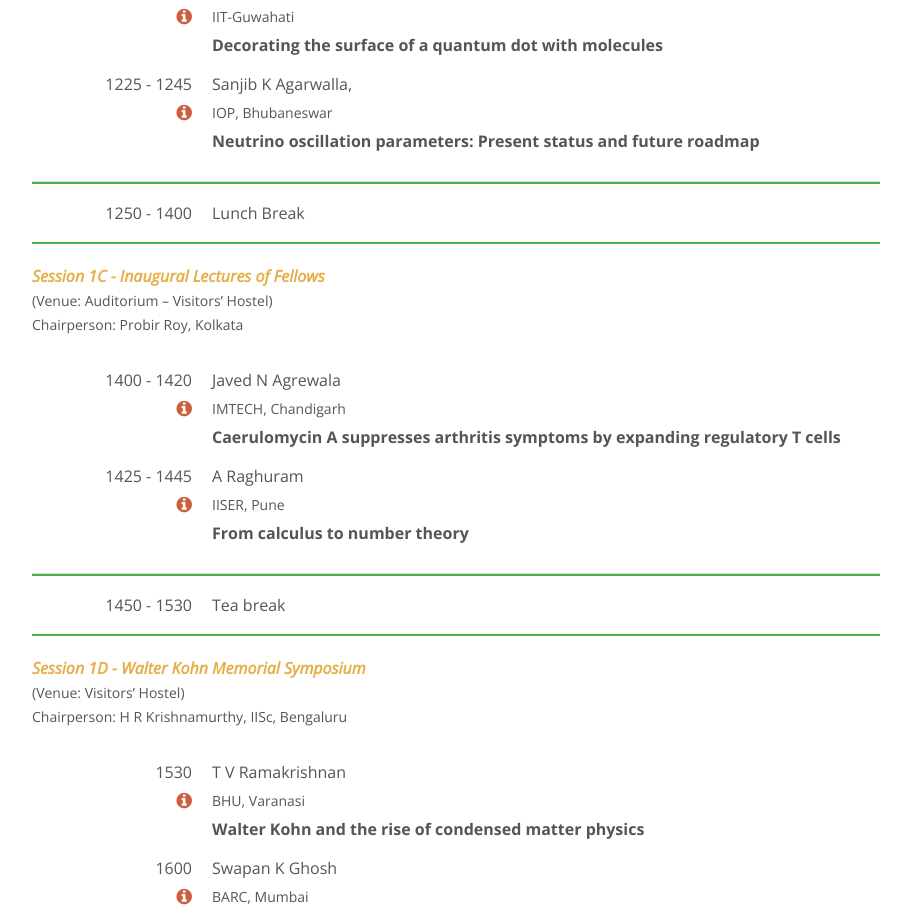
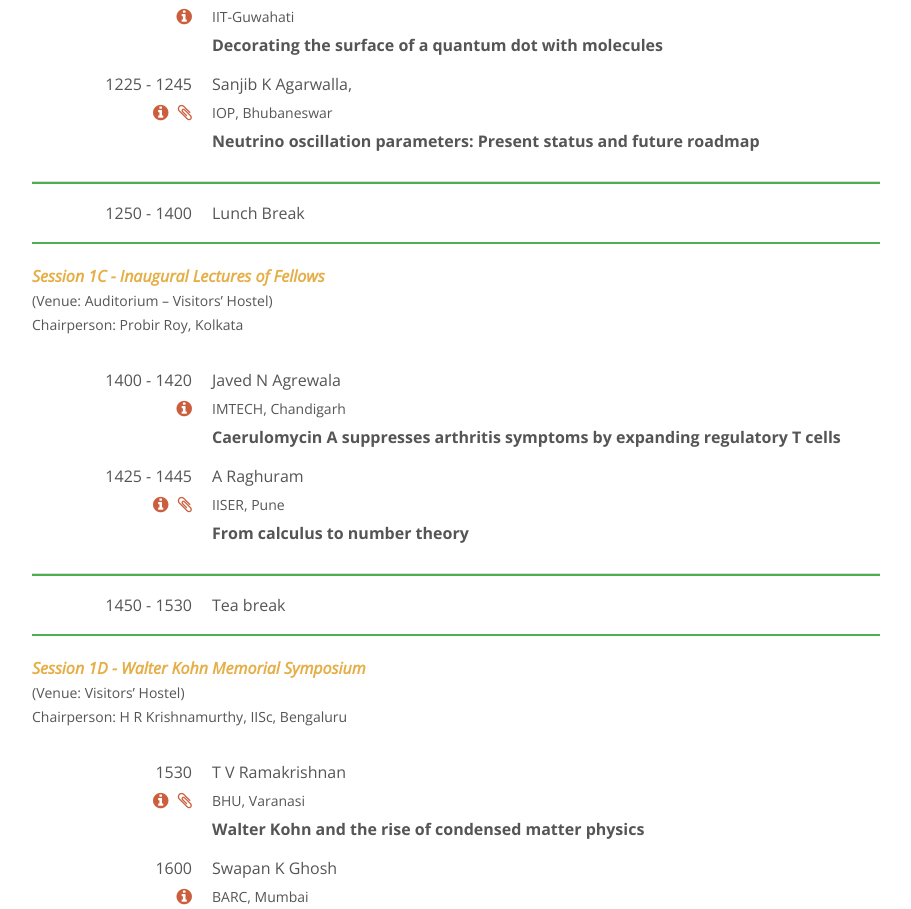
Before and after one commit to SrirangaDigital/ias-conf, a PHP site: the page made by application/views/flat/3-Schedule/index.php in a window 1280 px wide. Shown: the part 1050-1959 px from the top of the page, without its empty margins (38-949 px from the left). Run offline with PHP 8.4, Linux system fonts and the light colour scheme; the template is opened without the code that fills it, so the values that code supplies are empty; some libraries are stand-ins or nearby versions.

Commit message:
linked presentations

```diff
--- a/application/views/flat/3-Schedule/index.php
+++ b/application/views/flat/3-Schedule/index.php
@@ -79,7 +79,8 @@ $(document).ready(function() {
                             <dt>
                                 1000 - 1045<br />
                                 <div class="more-info"><a target="_blank" title="More Information" href="<?=BASE_URL?>Speakers/Ram_Ramaswamy">
-                                <i class="fa fa-info-circle"></i></a></div>
+                                <i class="fa fa-info-circle"></i></a>
+                                </div>
                             </dt>
                             <dd>
                                 <span class="speaker">Ram Ramaswamy</span><br />
@@ -125,7 +126,10 @@ $(document).ready(function() {
                             <dt>
                                 1225 - 1245<br />
                                 <div class="more-info"><a target="_blank" title="More Information" href="<?=BASE_URL?>Speakers/Sanjib_Agarwalla">
-                                <i class="fa fa-info-circle"></i></a></div>
+                                <i class="fa fa-info-circle"></i></a>&nbsp;
+                                <a target="_blank" title="Click here to see the presentation" href="<?=PUBLIC_URL?>pdf/82ndAM_Lectures/SBAgarwalla.pdf">
+                                <i class="fa fa-paperclip"></i></a>
+                                </div>
                             </dt>
                             <dd>
                                 <span class="speaker">Sanjib K Agarwalla,</span><br />
@@ -161,7 +165,10 @@ $(document).ready(function() {
                         <dl class="dl-horizontal">
                             <dt>
                                 1425 - 1445<br />
-                                <div class="more-info"><a target="_blank" title="More Information" href="<?=BASE_URL?>Speakers/Raghuram_A"><i class="fa fa-info-circle"></i></a></div>
+                                <div class="more-info"><a target="_blank" title="More Information" href="<?=BASE_URL?>Speakers/Raghuram_A"><i class="fa fa-info-circle"></i></a>&nbsp;
+                                <a target="_blank" title="Click here to see the presentation" href="<?=PUBLIC_URL?>pdf/82ndAM_Lectures/ARaghuram.pdf">
+                                <i class="fa fa-paperclip"></i></a>
+                                </div>
                             </dt>
                             <dd>
                                 <span class="speaker">A Raghuram</span><br />
@@ -185,7 +192,10 @@ $(document).ready(function() {
                         <dl class="dl-horizontal">
                             <dt>
                                 1530<br />
-                                <div class="more-info"><a target="_blank" title="More Information" href="<?=BASE_URL?>Speakers/T_V_Ramakrishnan"><i class="fa fa-info-circle"></i></a></div>
+                                <div class="more-info"><a target="_blank" title="More Information" href="<?=BASE_URL?>Speakers/T_V_Ramakrishnan"><i class="fa fa-info-circle"></i></a>&nbsp;
+                                <a target="_blank" title="Click here to see the presentation" href="<?=PUBLIC_URL?>pdf/82ndAM_Lectures/TVRamakrishnan.pdf">
+                                <i class="fa fa-paperclip"></i></a>
+                                </div>
                             </dt>
                             <dd>
                                 <span class="speaker">T V Ramakrishnan</span><br />
@@ -277,7 +287,10 @@ $(document).ready(function() {
                         <dl class="dl-horizontal">
                             <dt>
                                 0940 - 1000<br />
-                                <div class="more-info"><a target="_blank" title="More Information" href="<?=BASE_URL?>Speakers/Pradyut_Ghosh"><i class="fa fa-info-circle"></i></a></div>
+                                <div class="more-info"><a target="_blank" title="More Information" href="<?=BASE_URL?>Speakers/Pradyut_Ghosh"><i class="fa fa-info-circle"></i></a>&nbsp;
+                                <a target="_blank" title="Click here to see the presentation" href="<?=PUBLIC_URL?>pdf/82ndAM_Lectures/PGhosh.pdf">
+                                <i class="fa fa-paperclip"></i></a>
+                                </div>
                             </dt>
                             <dd>
                                 <span class="speaker">Pradyut Ghosh</span><br />
@@ -288,7 +301,10 @@ $(document).ready(function() {
                         <dl class="dl-horizontal">
                             <dt>
                                 1005 - 1025<br />
-                                <div class="more-info"><a target="_blank" title="More Information" href="<?=BASE_URL?>Speakers/Ankur_Kulkarni"><i class="fa fa-info-circle"></i></a></div>
+                                <div class="more-info"><a target="_blank" title="More Information" href="<?=BASE_URL?>Speakers/Ankur_Kulkarni"><i class="fa fa-info-circle"></i></a>&nbsp;
+                                <a target="_blank" title="Click here to see the presentation" href="<?=PUBLIC_URL?>pdf/82ndAM_Lectures/AAKulkarni.pdf">
+                                <i class="fa fa-paperclip"></i></a>
+                                </div>
                             </dt>
                             <dd>
                                 <span class="speaker">Ankur A Kulkarni</span><br />
@@ -311,7 +327,10 @@ $(document).ready(function() {
                         <dl class="dl-horizontal">
                             <dt>
                                 1050<br />
-                                <div class="more-info"><a target="_blank" title="More Information" href="<?=BASE_URL?>Speakers/Partha_P_Majumder"><i class="fa fa-info-circle"></i></a></div>
+                                <div class="more-info"><a target="_blank" title="More Information" href="<?=BASE_URL?>Speakers/Partha_P_Majumder"><i class="fa fa-info-circle"></i></a>&nbsp;
+                                <a target="_blank" title="Click here to see the presentation" href="<?=PUBLIC_URL?>pdf/82ndAM_Lectures/PPMjumder.pdf">
+                                <i class="fa fa-paperclip"></i></a>
+                                </div>
                             </dt>
                             <dd>
                                 <span class="speaker">Partha P Majumder</span><br />
@@ -323,7 +342,10 @@ $(document).ready(function() {
                         <dl class="dl-horizontal">
                             <dt>
                                 1110<br />
-                                <div class="more-info"><a target="_blank" title="More Information" href="<?=BASE_URL?>Speakers/Sharmila_Mande"><i class="fa fa-info-circle"></i></a></div>
+                                <div class="more-info"><a target="_blank" title="More Information" href="<?=BASE_URL?>Speakers/Sharmila_Mande"><i class="fa fa-info-circle"></i></a>&nbsp;
+                                <a target="_blank" title="Click here to see the presentation" href="<?=PUBLIC_URL?>pdf/82ndAM_Lectures/SSMande.pdf">
+                                <i class="fa fa-paperclip"></i></a>
+                                </div>
                             </dt>
                             <dd>
                                 <span class="speaker">Sharmila S Mande</span><br />
@@ -346,7 +368,10 @@ $(document).ready(function() {
                         <dl class="dl-horizontal">
                             <dt>
                                 1210<br />
-                                <div class="more-info"><a target="_blank" title="More Information" href="<?=BASE_URL?>Speakers/Souvik_Mukherjee"><i class="fa fa-info-circle"></i></a></div>
+                                <div class="more-info"><a target="_blank" title="More Information" href="<?=BASE_URL?>Speakers/Souvik_Mukherjee"><i class="fa fa-info-circle"></i></a>&nbsp;
+                                <a target="_blank" title="Click here to see the presentation" href="<?=PUBLIC_URL?>pdf/82ndAM_Lectures/SMukherjee.pdf">
+                                <i class="fa fa-paperclip"></i></a>
+                                </div>
                             </dt>
                             <dd>
                                 <span class="speaker">Souvik Mukherjee</span><br />
@@ -358,7 +383,10 @@ $(document).ready(function() {
                         <dl class="dl-horizontal">
                             <dt>
                                 1240<br />
-                                <div class="more-info"><a target="_blank" title="More Information" href="<?=BASE_URL?>Speakers/Shekhar_Mande"><i class="fa fa-info-circle"></i></a></div>
+                                <div class="more-info"><a target="_blank" title="More Information" href="<?=BASE_URL?>Speakers/Shekhar_Mande"><i class="fa fa-info-circle"></i></a>&nbsp;
+                                <a target="_blank" title="Click here to see the presentation" href="<?=PUBLIC_URL?>pdf/82ndAM_Lectures/SCMande.pdf">
+                                <i class="fa fa-paperclip"></i></a>
+                                </div>
                             </dt>
                             <dd>
                                 <span class="speaker">Shekhar C Mande</span><br />
@@ -417,7 +445,10 @@ $(document).ready(function() {
                         <dl class="dl-horizontal">
                             <dt>
                                 1515 - 1535<br />
-                                <div class="more-info"><a target="_blank" title="More Information" href="<?=BASE_URL?>Speakers/Anshu_Pandey"><i class="fa fa-info-circle"></i></a></div>
+                                <div class="more-info"><a target="_blank" title="More Information" href="<?=BASE_URL?>Speakers/Anshu_Pandey"><i class="fa fa-info-circle"></i></a>&nbsp;
+                                <a target="_blank" title="Click here to see the presentation" href="<?=PUBLIC_URL?>pdf/82ndAM_Lectures/APandey.pdf">
+                                <i class="fa fa-paperclip"></i></a>
+                                </div>
                             </dt>
                             <dd>
                                 <span class="speaker">Anshu Pandey</span><br />
@@ -461,7 +492,10 @@ $(document).ready(function() {
                         <dl class="dl-horizontal">
                             <dt>
                                 1800 - 1900<br />
-                                <div class="more-info"><a target="_blank" title="More Information" href="<?=BASE_URL?>Speakers/Ravi_Korisettar"><i class="fa fa-info-circle"></i></a></div>
+                                <div class="more-info"><a target="_blank" title="More Information" href="<?=BASE_URL?>Speakers/Ravi_Korisettar"><i class="fa fa-info-circle"></i></a>&nbsp;
+                                <a target="_blank" title="Click here to see the presentation" href="<?=PUBLIC_URL?>pdf/82ndAM_Lectures/RKorisettar.pdf">
+                                <i class="fa fa-paperclip"></i></a>
+                                </div>
                             </dt>
                             <dd>
                                 <span class="speaker">Ravi Korisettar</span><br />
@@ -514,7 +548,10 @@ $(document).ready(function() {
                         <dl class="dl-horizontal">
                             <dt>
                                 0925 - 0945<br />
-                                <div class="more-info"><a target="_blank" title="More Information" href="<?=BASE_URL?>Speakers/Appa_Rao_Podile"><i class="fa fa-info-circle"></i></a></div>
+                                <div class="more-info"><a target="_blank" title="More Information" href="<?=BASE_URL?>Speakers/Appa_Rao_Podile"><i class="fa fa-info-circle"></i></a>&nbsp;
+                                <a target="_blank" title="Click here to see the presentation" href="<?=PUBLIC_URL?>pdf/82ndAM_Lectures/ARPodile.pdf">
+                                <i class="fa fa-paperclip"></i></a>
+                                </div>
                             </dt>
                             <dd>
                                 <span class="speaker">Appa Rao Podile</span><br />
@@ -525,7 +562,10 @@ $(document).ready(function() {
                         <dl class="dl-horizontal">
                             <dt>
                                 0950 - 1010<br />
-                                <div class="more-info"><a target="_blank" title="More Information" href="<?=BASE_URL?>Speakers/N_Ravishankar"><i class="fa fa-info-circle"></i></a></div>
+                                <div class="more-info"><a target="_blank" title="More Information" href="<?=BASE_URL?>Speakers/N_Ravishankar"><i class="fa fa-info-circle"></i></a>&nbsp;
+                                <a target="_blank" title="Click here to see the presentation" href="<?=PUBLIC_URL?>pdf/82ndAM_Lectures/NRavishankar.pdf">
+                                <i class="fa fa-paperclip"></i></a>
+                                </div>
                             </dt>
                             <dd>
                                 <span class="speaker">N Ravishankar</span><br />
@@ -559,7 +599,9 @@ $(document).ready(function() {
                         <dl class="dl-horizontal">
                             <dt>
                                 1100 - 1120<br />
-                                <div class="more-info"><a target="_blank" title="More Information" href="<?=BASE_URL?>Speakers/Tirthankar_Bhattacharyya"><i class="fa fa-info-circle"></i></a></div>
+                                <div class="more-info"><a target="_blank" title="More Information" href="<?=BASE_URL?>Speakers/Tirthankar_Bhattacharyya"><i class="fa fa-info-circle"></i></a>&nbsp;
+                                <a target="_blank" title="Click here to see the presentation" href="<?=PUBLIC_URL?>pdf/82ndAM_Lectures/TBhattacharyya.pdf">
+                                <i class="fa fa-paperclip"></i></a></div>
                             </dt>
                             <dd>
                                 <span class="speaker">Tirthankar Bhattacharyya</span><br />
@@ -570,7 +612,9 @@ $(document).ready(function() {
                         <dl class="dl-horizontal">
                             <dt>
                                 1125 - 1145<br />
-                                <div class="more-info"><a target="_blank" title="More Information" href="<?=BASE_URL?>Speakers/Pratap_Raychaudhuri"><i class="fa fa-info-circle"></i></a></div>
+                                <div class="more-info"><a target="_blank" title="More Information" href="<?=BASE_URL?>Speakers/Pratap_Raychaudhuri"><i class="fa fa-info-circle"></i></a>&nbsp;
+                                <a target="_blank" title="Click here to see the presentation" href="<?=PUBLIC_URL?>pdf/82ndAM_Lectures/PRaychaudhuri.pdf">
+                                <i class="fa fa-paperclip"></i></a></div>
                             </dt>
                             <dd>
                                 <span class="speaker">Pratap Raychaudhuri</span><br />
```
